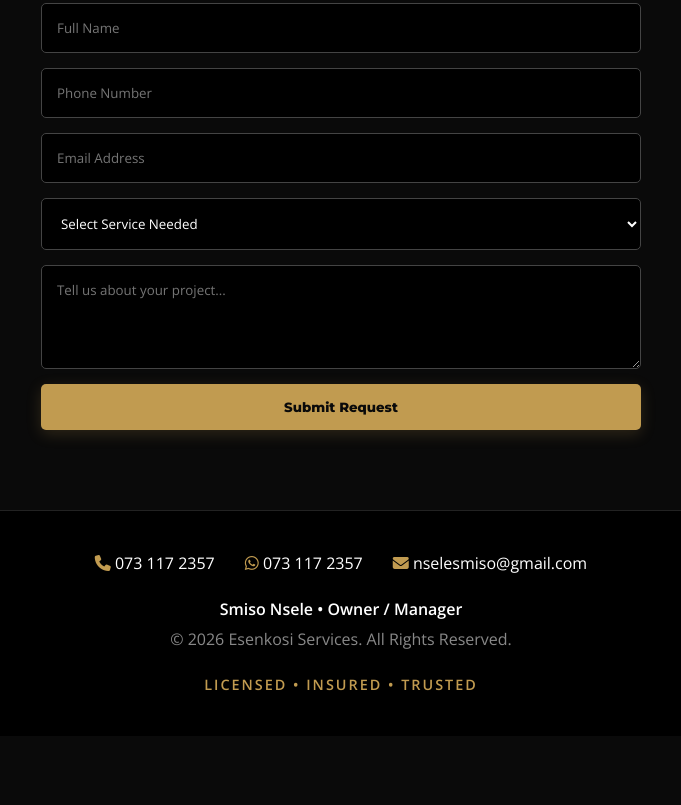
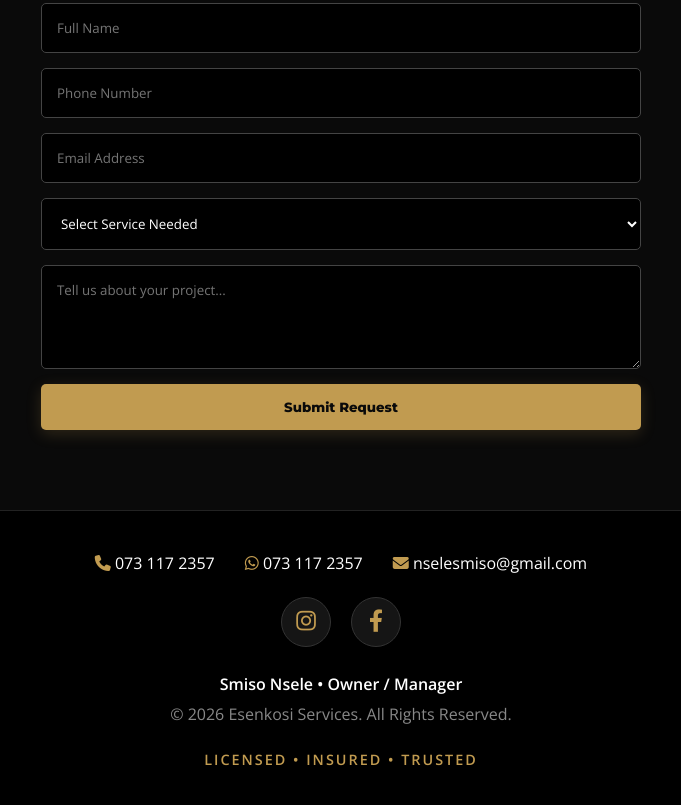
Before and after one commit to Maduna234/esenkosi-website, a plain HTML site: page index.html in a window 1280 px wide. Shown: the part 3257-4062 px from the top of the page, without its empty margins (299-980 px from the left). Before the commit the page ends 3993 px from the top, so only its background shows below. Drawn offline with nearby package versions, Linux system fonts and the light colour scheme.

Commit message:
Added social media icons to footer

```diff
--- a/index.html
+++ b/index.html
@@ -210,6 +210,36 @@
         .whatsapp-float { position: fixed; width: 60px; height: 60px; bottom: 30px; right: 30px; background-color: #25d366; color: #FFF; border-radius: 50px; text-align: center; font-size: 30px; box-shadow: 2px 2px 15px rgba(0,0,0,0.5); z-index: 100; display: flex; align-items: center; justify-content: center; transition: all 0.3s; animation: pulse 2s infinite; }
         .whatsapp-float:hover { background-color: #128C7E; transform: scale(1.1); }
 
+                /* ================= SOCIAL MEDIA ================= */
+        .social-links {
+            display: flex;
+            justify-content: center;
+            gap: 20px;
+            margin-bottom: 25px;
+            margin-top: 10px;
+        }
+
+        .social-icon {
+            display: flex;
+            align-items: center;
+            justify-content: center;
+            width: 50px;
+            height: 50px;
+            background-color: var(--dark-card);
+            color: var(--gold);
+            border: 1px solid #333;
+            border-radius: 50%;
+            font-size: 1.4rem;
+            transition: all 0.3s ease;
+        }
+
+        .social-icon:hover {
+            background-color: var(--gold);
+            color: var(--dark);
+            transform: translateY(-5px);
+            box-shadow: 0 5px 20px rgba(193, 155, 80, 0.5); /* Gold glow effect */
+        }
+
         /* ================= ANIMATIONS & MOBILE ================= */
         @keyframes slideDown { from { opacity: 0; transform: translateY(-30px); } to { opacity: 1; transform: translateY(0); } }
         @keyframes fadeIn { from { opacity: 0; } to { opacity: 1; } }
@@ -366,11 +396,24 @@
     </section>
 
     <!-- FOOTER -->
-    <footer>
+     <footer>
         <div class="footer-contact">
             <p><i class="fa-solid fa-phone" style="color: var(--gold);"></i> <a href="tel:0731172357">073 117 2357</a></p>
             <p><i class="fa-brands fa-whatsapp" style="color: var(--gold);"></i> <a href="https://wa.me/27731172357">073 117 2357</a></p>
             <p><i class="fa-solid fa-envelope" style="color: var(--gold);"></i> <a href="mailto:nselesmiso@gmail.com">nselesmiso@gmail.com</a></p>
+        </div>
+
+        <!-- NEW SOCIAL MEDIA LINKS ADDED HERE -->
+        <div class="social-links">
+            <!-- Instagram Button -->
+            <a href="https://www.instagram.com/esenkosi_services1" target="_blank" class="social-icon" title="Follow us on Instagram">
+                <i class="fa-brands fa-instagram"></i>
+            </a>
+
+            <!-- Facebook Button (Remember to replace the URL) -->
+            <a href="YOUR_FACEBOOK_PAGE_URL" target="_blank" class="social-icon" title="Like us on Facebook">
+                <i class="fa-brands fa-facebook-f"></i>
+            </a>
         </div>
 
         <p style="margin-bottom: 5px; color: var(--white); font-weight: 600;">Smiso Nsele • Owner / Manager</p>
```
